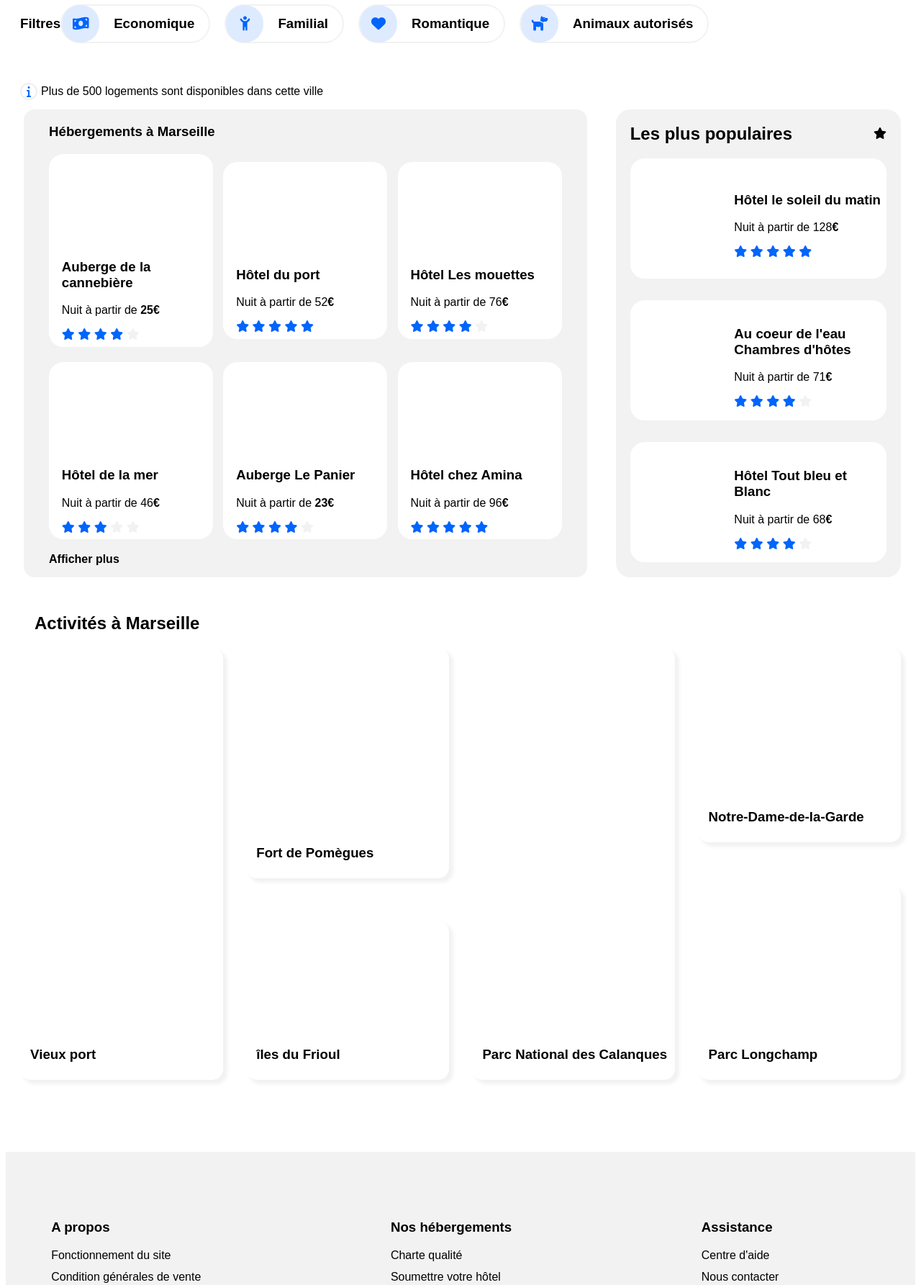
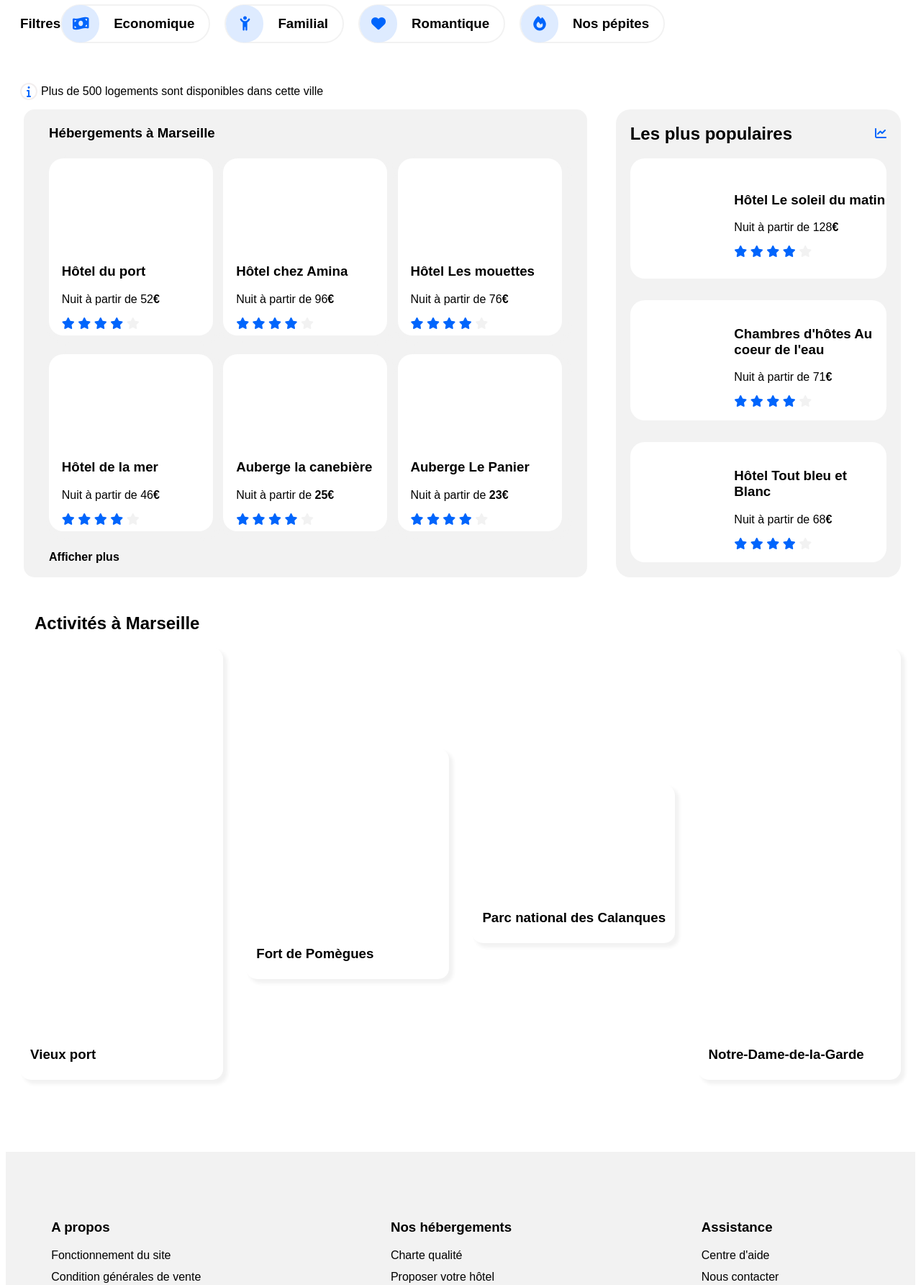
Before and after one commit to antonyngakosso/Booki, a plain HTML site: page index.html in a window 1280 px wide. Shown: the part 309-2094 px from the top of the page at 72% size. Drawn offline with Linux system fonts and the light colour scheme; files that its build step writes are made by us from their sources.

Commit message:
Update new index.html

```diff
--- a/index.html
+++ b/index.html
@@ -69,9 +69,9 @@
                         </div>
                     </div>
                     <div class="flexBetween filtre-texte-icon"><i
-                            class="fa-solid fa-dog iconetfiltre flexCentre fa-lg"></i>
+                            class="fa-solid fa-fire iconetfiltre flexCentre fa-lg"></i>
                         <div class="flexCentre texteEtfiltre">
-                            <h3>Animaux autorisés</h3>
+                            <h3>Nos pépites</h3>
                         </div>
                     </div>
                 </div>
@@ -92,10 +92,10 @@
             <h3>Hébergements à Marseille</h3>
             <div class="premier-block flexBetween">
                 <div class="boîte-hebergements flexColumnCentre">
-                    <div class="imageHébergements1"></div>
+                    <div class="imageHébergements2"></div>
                     <div class="spécifique-boîtes">
-                        <h3>Auberge de la cannebière</h3>
-                        <p>Nuit à partir de <b>25€</b></p>
+                        <h3>Hôtel du port</h3>
+                        <p>Nuit à partir de 52<b>€</b></p>
                         <div>
                             <i class="fa-solid fa-star couleurBleu"></i>
                             <i class="fa-solid fa-star couleurBleu"></i>
@@ -106,16 +106,16 @@
                     </div>
                 </div>
                 <div class="boîte-hebergements flexColumnCentre">
-                    <div class="imageHébergements2"></div>
+                    <div class="imageHébergements6"></div>
                     <div class="spécifique-boîtes">
-                        <h3>Hôtel du port</h3>
-                        <p>Nuit à partir de 52<b>€</b></p>
+                        <h3>Hôtel chez Amina</h3>
+                        <p>Nuit à partir de 96<b>€</b></p>
                         <div>
                             <i class="fa-solid fa-star couleurBleu"></i>
                             <i class="fa-solid fa-star couleurBleu"></i>
                             <i class="fa-solid fa-star couleurBleu"></i>
                             <i class="fa-solid fa-star couleurBleu"></i>
-                            <i class="fa-solid fa-star couleurBleu"></i>
+                            <i class="fa-solid fa-star couleurGrise"></i>
                         </div>
                     </div>
                 </div>
@@ -144,7 +144,21 @@
                             <i class="fa-solid fa-star couleurBleu"></i>
                             <i class="fa-solid fa-star couleurBleu"></i>
                             <i class="fa-solid fa-star couleurBleu"></i>
+                            <i class="fa-solid fa-star couleurBleu"></i>
                             <i class="fa-solid fa-star couleurGrise"></i>
+                        </div>
+                    </div>
+                </div>
+                <div class="boîte-hebergements carteHebergementCanebiere flexColumnCentre">
+                    <div class="imageHébergements1"></div>
+                    <div class="spécifique-boîtes">
+                        <h3>Auberge la canebière</h3>
+                        <p>Nuit à partir de <b>25€</b></p>
+                        <div>
+                            <i class="fa-solid fa-star couleurBleu"></i>
+                            <i class="fa-solid fa-star couleurBleu"></i>
+                            <i class="fa-solid fa-star couleurBleu"></i>
+                            <i class="fa-solid fa-star couleurBleu"></i>
                             <i class="fa-solid fa-star couleurGrise"></i>
                         </div>
                     </div>
@@ -163,20 +177,6 @@
                         </div>
                     </div>
                 </div>
-                <div class="boîte-hebergements flexColumnCentre">
-                    <div class="imageHébergements6"></div>
-                    <div class="spécifique-boîtes">
-                        <h3>Hôtel chez Amina</h3>
-                        <p>Nuit à partir de 96<b>€</b></p>
-                        <div>
-                            <i class="fa-solid fa-star couleurBleu"></i>
-                            <i class="fa-solid fa-star couleurBleu"></i>
-                            <i class="fa-solid fa-star couleurBleu"></i>
-                            <i class="fa-solid fa-star couleurBleu"></i>
-                            <i class="fa-solid fa-star couleurBleu"></i>
-                        </div>
-                    </div>
-                </div>
             </div>
             <div></div>
             <p class="texteGras">Afficher plus</p>
@@ -184,27 +184,27 @@
         <div class="popular-block Populaires GriseColor">
             <div class="flexBetween">
                 <h2 class="texteGras">Les plus populaires</h2>
-                <div><i class="fa-solid fa-star fa-1x"></i></div>
+                <div><i class="fa-solid fa-chart-line couleurBleu"></i></div>
             </div>
-            <div class="flexColumnAround">
+            <div class="flexColumnAround flexColumnAround-P">
                 <div class="Populaires1et2 boîtes-populaires flexCentre">
                     <div class="image1"></div>
                     <div class="spécifiqueboîtesP">
-                        <h3>Hôtel le soleil du matin</h3>
+                        <h3>Hôtel Le soleil du matin</h3>
                         <p>Nuit à partir de 128<b>€</b></p>
                         <div>
                             <i class="fa-solid fa-star couleurBleu"></i>
                             <i class="fa-solid fa-star couleurBleu"></i>
                             <i class="fa-solid fa-star couleurBleu"></i>
                             <i class="fa-solid fa-star couleurBleu"></i>
-                            <i class="fa-solid fa-star couleurBleu"></i>
+                            <i class="fa-solid fa-star couleurGrise"></i>
                         </div>
                     </div>
                 </div>
                 <div class="Populaires1et2 boîtes-populaires flexCentre">
                     <div class="image2"></div>
                     <div class="spécifiqueboîtesP">
-                        <h3>Au coeur de l'eau Chambres d'hôtes</h3>
+                        <h3>Chambres d'hôtes Au coeur de l'eau</h3>
                         <p>Nuit à partir de 71<b>€</b></p>
                         <div>
                             <i class="fa-solid fa-star couleurBleu"></i>
@@ -245,43 +245,26 @@
                 </div>
             </div>
 
-
-            <div class="activity-block2356 flexColumnBetween">
-                <div class="boîtes-activites2356 flexColumnCentre">
+                <div class="activity-block12 boîtes-activites flexColumnCentre">
                     <div class="Picture2"></div>
                     <div class="forme-titre titre-activites">
                         <h3>Fort de Pomègues</h3>
                     </div>
                 </div>
-                <div class="boîtes-activites2356 flexColumnCentre">
-                    <div class="Picture3"></div>
-                    <div class="forme-titre titre-activites">
-                        <h3>îles du Frioul</h3>
-                    </div>
-                </div>
-            </div>
+
             <div class="activity-block12 boîtes-activites flexColumnCentre">
-                <div class="Picture4"></div>
+                <div class="Picture3"></div>
                 <div class="forme-titre titre-activites">
-                    <h3>Parc National des Calanques</h3>
+                    <h3>Parc national des Calanques</h3>
                 </div>
             </div>
 
-
-            <div class="activity-block2356 flexColumnBetween">
-                <div class="boîtes-activites2356 flexColumnCentre">
-                    <div class="Picture5"></div>
+                <div class="activity-block12 boîtes-activites flexColumnCentre">
+                    <div class="Picture4"></div>
                     <div class="forme-titre titre-activites">
                         <h3>Notre-Dame-de-la-Garde</h3>
                     </div>
                 </div>
-                <div class="boîtes-activites2356 flexColumnCentre">
-                    <div class="Picture6"></div>
-                    <div class="forme-titre titre-activites">
-                        <h3>Parc Longchamp</h3>
-                    </div>
-                </div>
-            </div>
         </div>
     </section>
 
@@ -300,7 +283,7 @@
             <div class="marge-bloc-foot1 taillepremier-block">
                 <h3>Nos hébergements</h3>
                 <div class="divlienFoot"><a href="#" class="sup-décor footerlien">Charte qualité</a></div>
-                <div class="divlienFoot"><a href="#" class="sup-décor footerlien">Soumettre votre hôtel</a></div>
+                <div class="divlienFoot"><a href="#" class="sup-décor footerlien">Proposer votre hôtel</a></div>
             </div>
             <div class="marge-bloc-foot1 marge3 taillepremier-block">
                 <h3>Assistance</h3>
```
